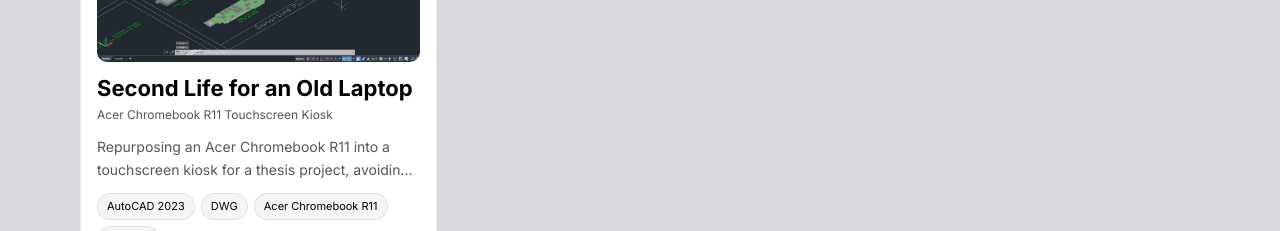
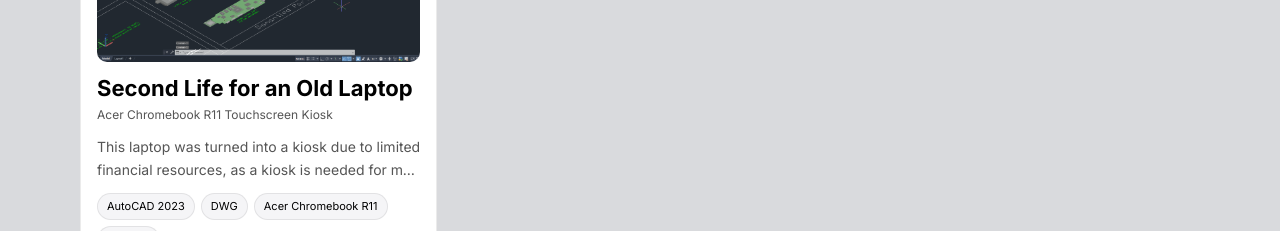
Before and after one commit to LouiseCatala/Catala-Portfolio, a Next.js app: page /work in a window 1280 px wide. Shown: the part 2000-2231 px from the top of the page. Built offline with nearby package versions, Linux system fonts and the light colour scheme.

Commit message:
Update the problem

```diff
--- a/data/content.js
+++ b/data/content.js
@@ -336,7 +336,7 @@ export const projects = [
     "slug": "acer-r11-kiosk-transformation",
     "name": "Second Life for an Old Laptop",
     "subtitle": "Acer Chromebook R11 Touchscreen Kiosk",
-    "summary": "Repurposing an Acer Chromebook R11 into a touchscreen kiosk for a thesis project, avoiding the cost of buying a new device.",
+    "summary": "This laptop was turned into a kiosk due to limited financial resources, as a kiosk is needed for my thesis. Instead of buying a new one, I reused an Acer Chromebook R11 and modified it into a functional touchscreen kiosk to save money.",
     "kind": "AutoCAD Project",
     "desc": "Acer Chromebook R11 components modeled and documented in AutoCAD as part of its transformation into a functional touchscreen kiosk. The laptop was reused for a thesis project because of limited financial resources, rather than purchasing a new kiosk device.",
     "stack": [
```
